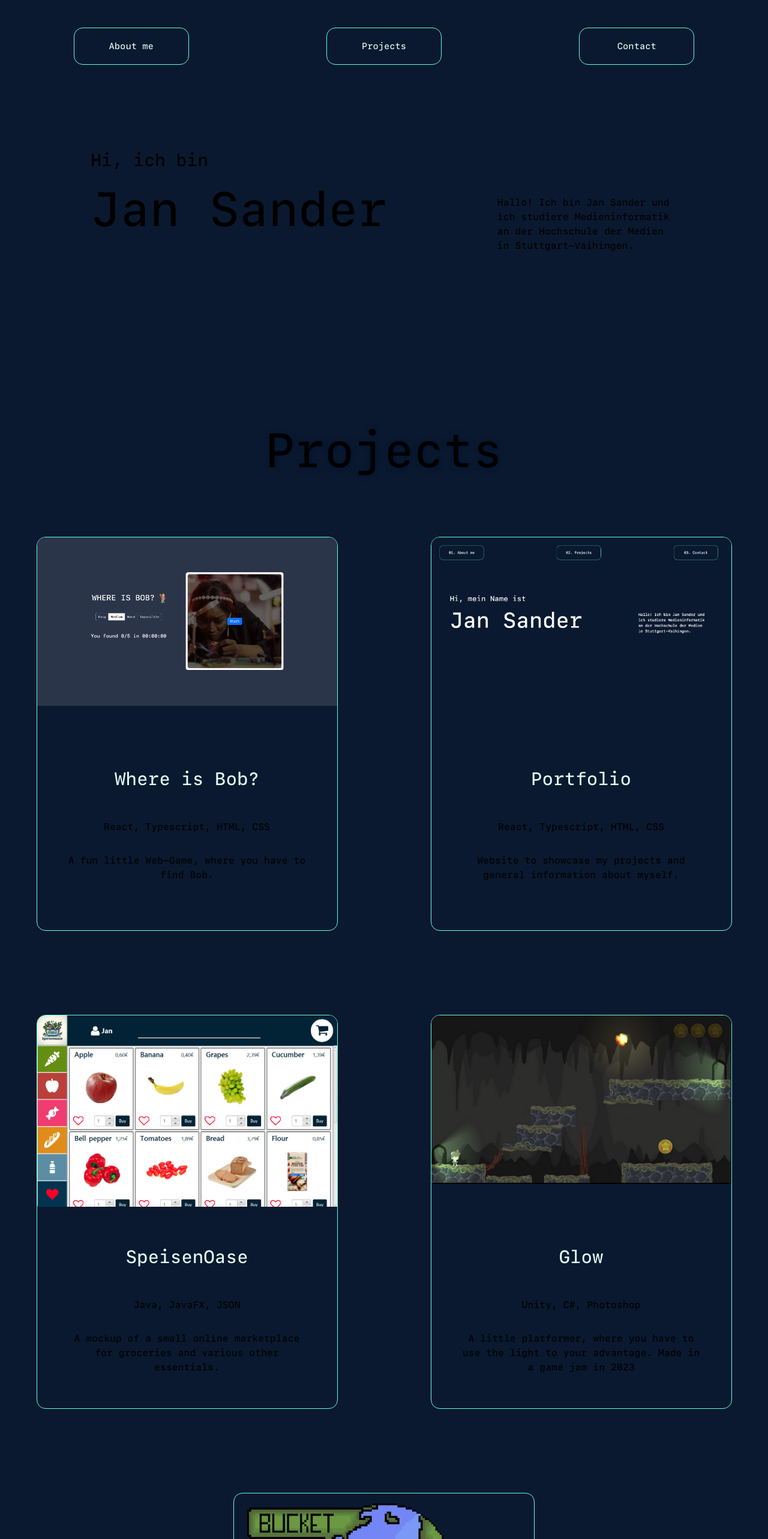
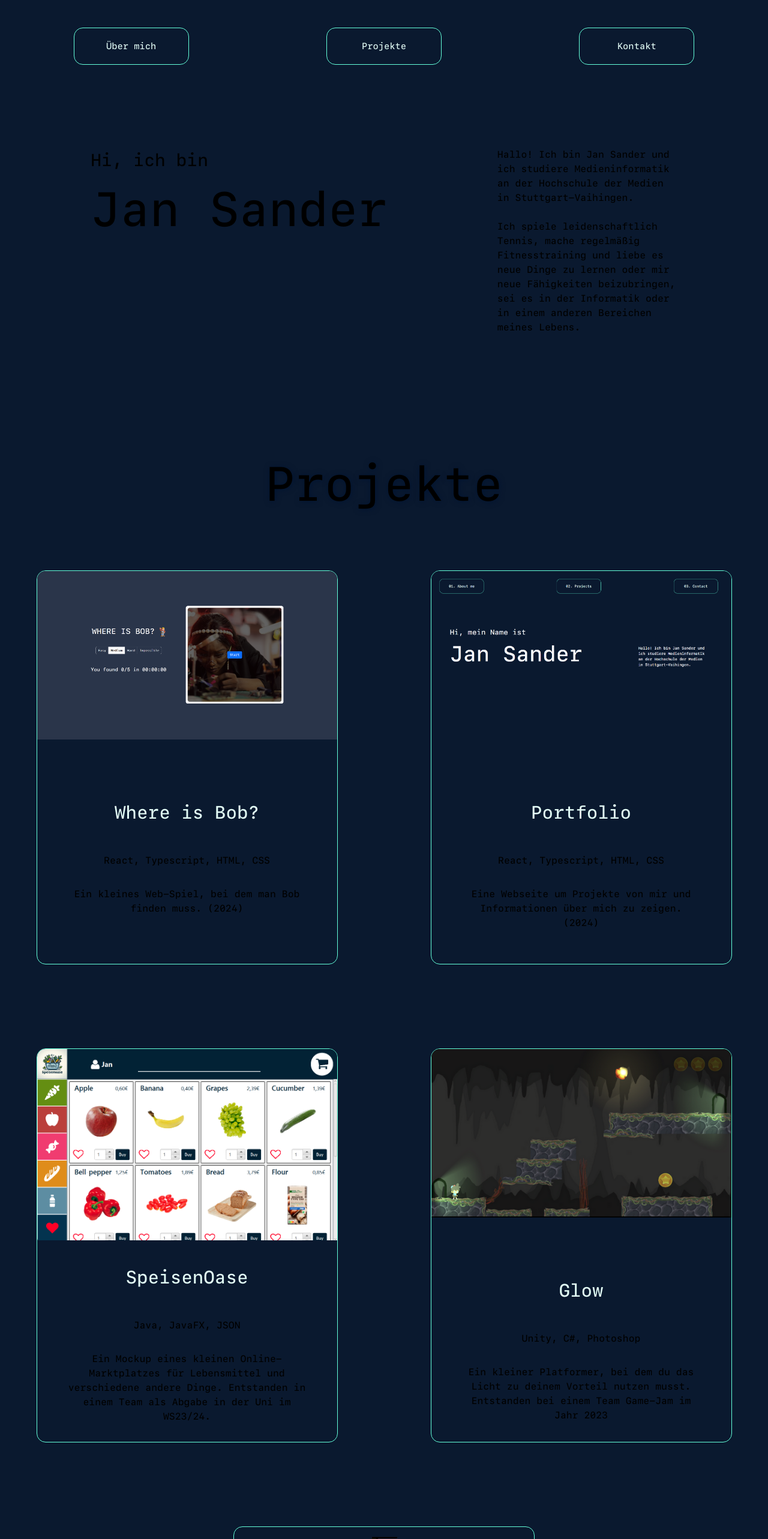
Before and after one commit to sndjan/portfolio, a React (Vite) app: page / in a window 1280 px wide. Shown: the top 2566 px of the page at 60% size. Built offline with nearby package versions, Linux system fonts and the light colour scheme.

Commit message:
change: about me text

```diff
--- a/index.html
+++ b/index.html
@@ -2,7 +2,7 @@
 <html lang="en">
   <head>
     <meta charset="UTF-8" />
-    <link rel="icon" type="image/svg+xml" href="/vite.svg" />
+    <link rel="icon" type="image/png" href="./images/LogoS.png" />
     <meta name="viewport" content="width=device-width, initial-scale=1.0" />
     <title>Jan Sander</title>
   </head>
--- a/src/components/About.tsx
+++ b/src/components/About.tsx
@@ -11,6 +11,12 @@ function About() {
         <div className={AboutCSS.text}>
           Hallo! Ich bin Jan Sander und ich studiere Medieninformatik an der
           Hochschule der Medien in Stuttgart-Vaihingen.
+          <br />
+          <br />
+          Ich spiele leidenschaftlich Tennis, mache regelmäßig Fitnesstraining
+          und liebe es neue Dinge zu lernen oder mir neue Fähigkeiten
+          beizubringen, sei es in der Informatik oder in einem anderen Bereichen
+          meines Lebens.
         </div>
       </div>
     </>
--- a/src/components/Contact.tsx
+++ b/src/components/Contact.tsx
@@ -7,12 +7,18 @@ import {
   faLinkedin,
   faItchIo,
 } from "@fortawesome/free-brands-svg-icons";
+import {
+  faEnvelope,
+  faMailBulk,
+  faMailForward,
+  faMailReply,
+} from "@fortawesome/free-solid-svg-icons";
 
 function Contact() {
   return (
     <>
       <h1 id="contact" className={ContactCSS.headline}>
-        Contact
+        Kontakt
       </h1>
       <div className={ContactCSS.box}>
         <a
@@ -29,9 +35,15 @@ function Contact() {
         >
           <FontAwesomeIcon icon={faGitlab} />
         </a>
+        {/*
         <a href="" target="_blank" rel="noopener noreferrer">
           <FontAwesomeIcon icon={faLinkedin} />
         </a>
+        */}
+        <a href="mailto:sander.jan@gmx.net">
+          <FontAwesomeIcon icon={faEnvelope} />
+        </a>
+
         <a
           href="https://www.instagram.com/sndjan/"
           target="_blank"
--- a/src/components/Header.tsx
+++ b/src/components/Header.tsx
@@ -33,17 +33,17 @@ function Header() {
       <div className={HeaderCSS.outerbox}>
         <div className={HeaderCSS.box}>
           <a href="#about" className={HeaderCSS.link}>
-            About me
+            Über mich
           </a>
         </div>
         <div className={HeaderCSS.box}>
           <a href="#projectOverview" className={HeaderCSS.link}>
-            Projects
+            Projekte
           </a>
         </div>
         <div className={HeaderCSS.box}>
           <a href="#contact" className={HeaderCSS.link}>
-            Contact
+            Kontakt
           </a>
         </div>
       </div>
--- a/src/components/ProjectOverview.tsx
+++ b/src/components/ProjectOverview.tsx
@@ -5,7 +5,7 @@ function Projects() {
   return (
     <>
       <div id="projectOverview" className={ProjectOverviewCSS.headline}>
-        Projects
+        Projekte
       </div>
       <div className={ProjectOverviewCSS.box}>
         <Project
@@ -13,7 +13,7 @@ function Projects() {
           imgAlt="Website-Screenshot"
           link="https://sndjan.github.io/whereis/"
           tech="React, Typescript, HTML, CSS"
-          description="A fun little Web-Game, where you have to find Bob."
+          description="Ein kleines Web-Spiel, bei dem man Bob finden muss. (2024)"
         >
           Where is Bob?
         </Project>
@@ -22,7 +22,7 @@ function Projects() {
           imgAlt="Website-Screenshot"
           link="https://github.com/sndjan/portfolio"
           tech="React, Typescript, HTML, CSS"
-          description="Website to showcase my projects and general information about myself."
+          description="Eine Webseite um Projekte von mir und Informationen über mich zu zeigen. (2024)"
         >
           Portfolio
         </Project>
@@ -31,7 +31,7 @@ function Projects() {
           imgAlt="Shop-Screenshot"
           link="https://gitlab.mi.hdm-stuttgart.de/js485/speisen-oase"
           tech="Java, JavaFX, JSON"
-          description="A mockup of a small online marketplace for groceries and various other essentials."
+          description="Ein Mockup eines kleinen Online-Marktplatzes für Lebensmittel und verschiedene andere Dinge. Entstanden in einem Team als Abgabe in der Uni im WS23/24."
         >
           SpeisenOase
         </Project>
@@ -40,7 +40,7 @@ function Projects() {
           imgAlt="Game-Screenshot"
           link="https://infinitario.itch.io/glow"
           tech="Unity, C#, Photoshop"
-          description="A little platformer, where you have to use the light to your advantage. Made in a game jam in 2023"
+          description="Ein kleiner Platformer, bei dem du das Licht zu deinem Vorteil nutzen musst. Entstanden bei einem Team Game-Jam im Jahr 2023"
         >
           Glow
         </Project>
@@ -49,7 +49,7 @@ function Projects() {
           imgAlt="Game-Screenshot"
           link="https://infinitario.itch.io/bucket-of-earth"
           tech="Unity, C#, Aseprite"
-          description="A fun little endless runner, where you have to color the oceans to fit the oncoming paint buckets. Made in a game jam in 2019"
+          description="Ein lustiger kleiner Endlos-Runner, bei dem man die Ozeane so einfärben muss, dass sie zu den entgegenkommenden Farbeimern passen. Entstanden in einem Solo Game-Jam im Jahr 2019 "
         >
           Bucket of Earth
         </Project>
--- a/src/modules/About.module.css
+++ b/src/modules/About.module.css
@@ -23,7 +23,7 @@
 
 .text {
     width: 300px;
-    margin: 80px 40px;
+    margin: 0px 40px;
 }
 
 @font-face {
```
Also changed, not shown: public/images/LogoS.png (added).
